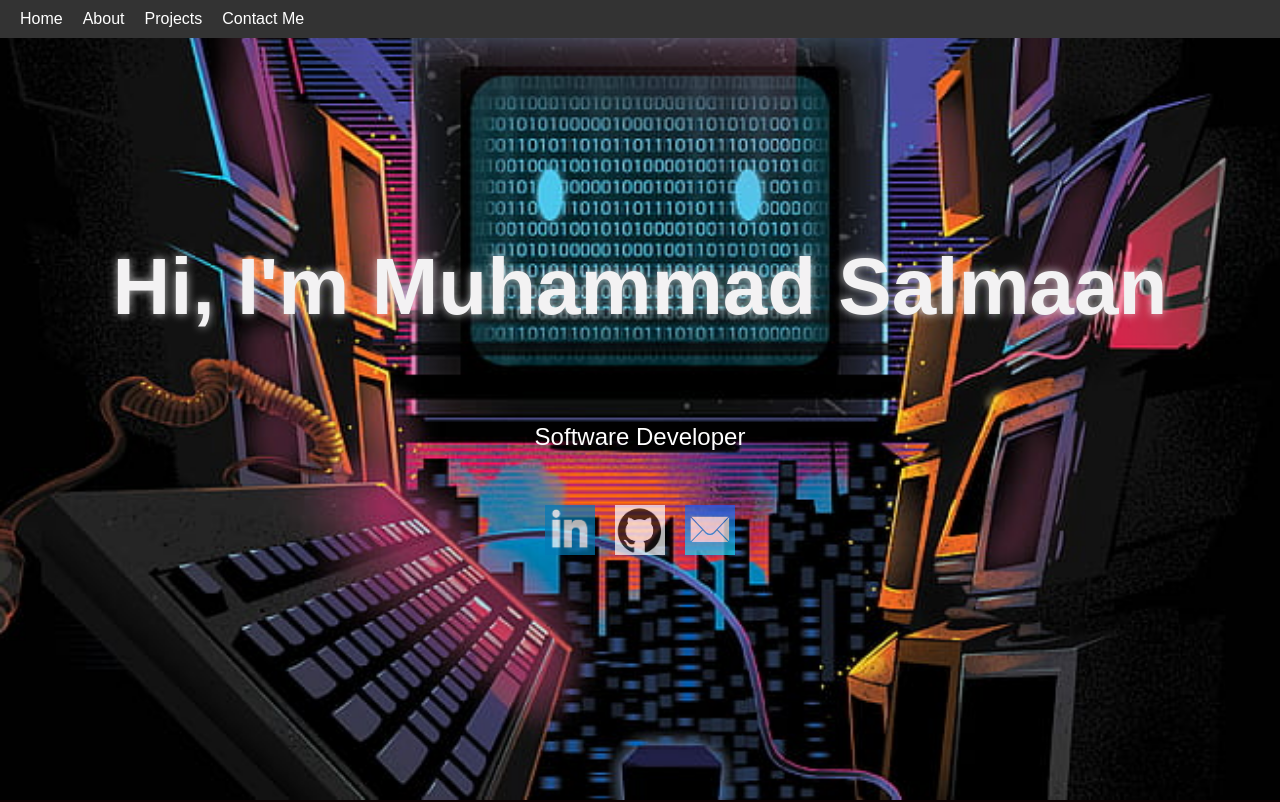
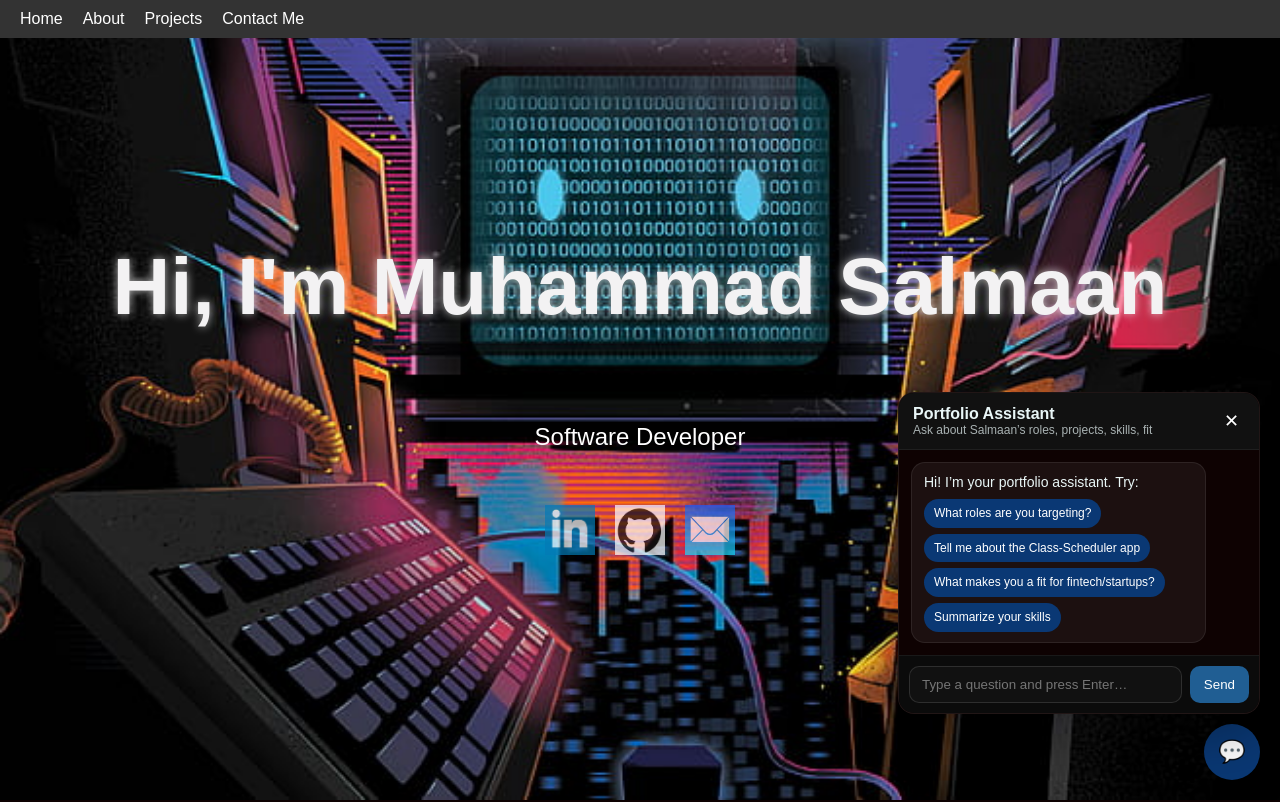
Before and after one commit to Muhsal-droid/Muhsal-droid.guthub.io, a plain HTML site: page index.html in a window 1280 px wide. Shown: the top 802 px of the page. Drawn offline with Linux system fonts and the light colour scheme.

Commit message:
Update style.css

```diff
--- a/style.css
+++ b/style.css
@@ -179,7 +179,6 @@ section {
   }
 }
 
-
 .project {
   width: 20%; /* change width to 20% */
   margin-bottom: 4em;
@@ -239,7 +238,6 @@ section {
   box-shadow: 0 0 20px 0 rgba(21, 122, 120, 0.6);
 }
 
-
 .project h3 {
   color: #236fb2;
   font-size: 1.5em;
@@ -286,7 +284,6 @@ section {
   margin: 0;
   padding: 0;
 }
-
 
 #about-paragraph {
   font-size: 16px;
@@ -430,7 +427,6 @@ section {
     object-fit: contain;
   }
 
-
 .modal img {
   width: 150px;
   height: 150px;
@@ -486,8 +482,6 @@ section {
     margin-right: 20px; /* Adjust this value as per your requirement */
 }
 
-
-
 /* CSS for screens smaller than 600px */
 @media only screen and (max-width: 600px) {
   body {
@@ -536,3 +530,58 @@ section {
     padding: 0;
   }
 }
+
+/* === CHATBOT STYLES (APPENDED) === */
+#chat-fab{
+  position: fixed; right: 20px; bottom: 20px;
+  width: 56px; height: 56px; border-radius: 50%;
+  border: none; cursor: pointer; font-size: 22px;
+  background:#0a3874; color:#fff; box-shadow:0 10px 30px rgba(0,0,0,.25);
+  z-index: 1000;
+}
+#chat-fab:hover{ transform: translateY(-1px); }
+
+#chat{
+  position: fixed; right: 20px; bottom: 86px; width: 360px; max-height: 70vh;
+  background:#0e0202; border:1px solid rgba(255,255,255,.08); border-radius:16px;
+  box-shadow:0 16px 60px rgba(0,0,0,.35); display:flex; flex-direction:column; overflow:hidden; z-index:1000;
+}
+.chat-header{
+  display:flex; align-items:center; justify-content:space-between;
+  padding:12px 14px; background:#111; color:#e9f6f7; border-bottom:1px solid rgba(255,255,255,.06);
+}
+.chat-subtitle{ font-size:12px; opacity:.7; }
+#chat-close{ background:transparent; color:#fff; border:none; font-size:18px; cursor:pointer; }
+
+.chat-messages{
+  padding:12px; overflow:auto; display:flex; flex-direction:column; gap:10px;
+}
+.msg{ max-width:80%; padding:10px 12px; border-radius:14px; line-height:1.4; font-size:14px; }
+.msg.bot{ align-self:flex-start; background:rgba(255,255,255,.06); color:#eaf7f7; border:1px solid rgba(255,255,255,.08); }
+.msg.user{ align-self:flex-end; background:#147f86; color:#fff; }
+
+.typing .dot{ display:inline-block; width:6px; height:6px; margin:0 2px; border-radius:50%; background:#cfe; animation:blink 1s infinite; }
+.typing .dot:nth-child(2){ animation-delay:.2s; }
+.typing .dot:nth-child(3){ animation-delay:.4s; }
+
+.chip{
+  display:inline-block; padding:6px 10px; border-radius:999px; background:#0a3874; color:#fff;
+  font-size:12px; margin:6px 6px 0 0; cursor:pointer; white-space:nowrap;
+}
+.chips{ margin-top:6px; }
+
+.chat-input{
+  display:flex; gap:8px; padding:10px; background:#0b0b0b; border-top:1px solid rgba(255,255,255,.06);
+}
+#chat-text{
+  flex:1; padding:10px 12px; border-radius:10px; border:1px solid rgba(255,255,255,.12);
+  background:#111; color:#fff;
+}
+.chat-input .send{
+  background:#205e93; color:#fff; border:none; border-radius:10px; padding:10px 14px; cursor:pointer;
+}
+
+@media (max-width: 600px){
+  #chat{ right:12px; left:12px; width:auto; bottom:80px; }
+  #chat-fab{ right:12px; bottom:12px; }
+}
```
